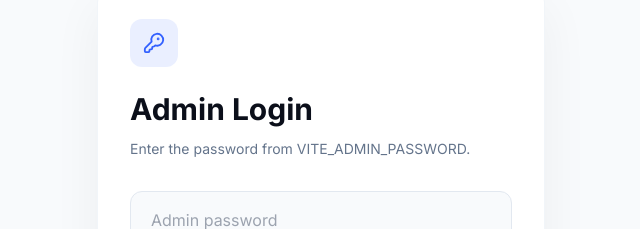
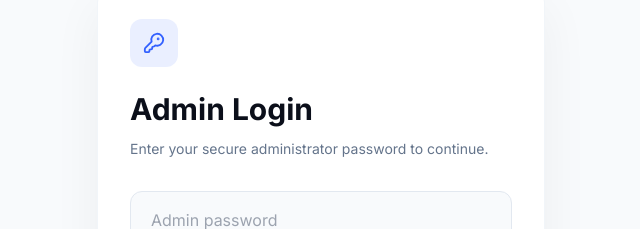
Before and after one commit to mohityadav162007/Pihu-Logistics, a React (Vite) app: page /admin in a window 1280 px wide. Shown: the part 110-339 px from the top of the page, without its empty margins (319-959 px from the left). Built offline with nearby package versions, Linux system fonts and the light colour scheme.

Commit message:
enhanced security

```diff
--- a/src/pages/Admin.jsx
+++ b/src/pages/Admin.jsx
@@ -137,7 +137,7 @@
             <KeyRound size={22} />
           </div>
           <h1 className="text-3xl font-bold text-brand-dark mb-3">Admin Login</h1>
-          <p className="text-sm text-slate-500 mb-8">Enter the password from VITE_ADMIN_PASSWORD.</p>
+          <p className="text-sm text-slate-500 mb-8">Enter your secure administrator password to continue.</p>
           <input
             type="password"
             value={password}
```
Also changed, not shown: 2 other files (tests, documents, lock files or other folders).
